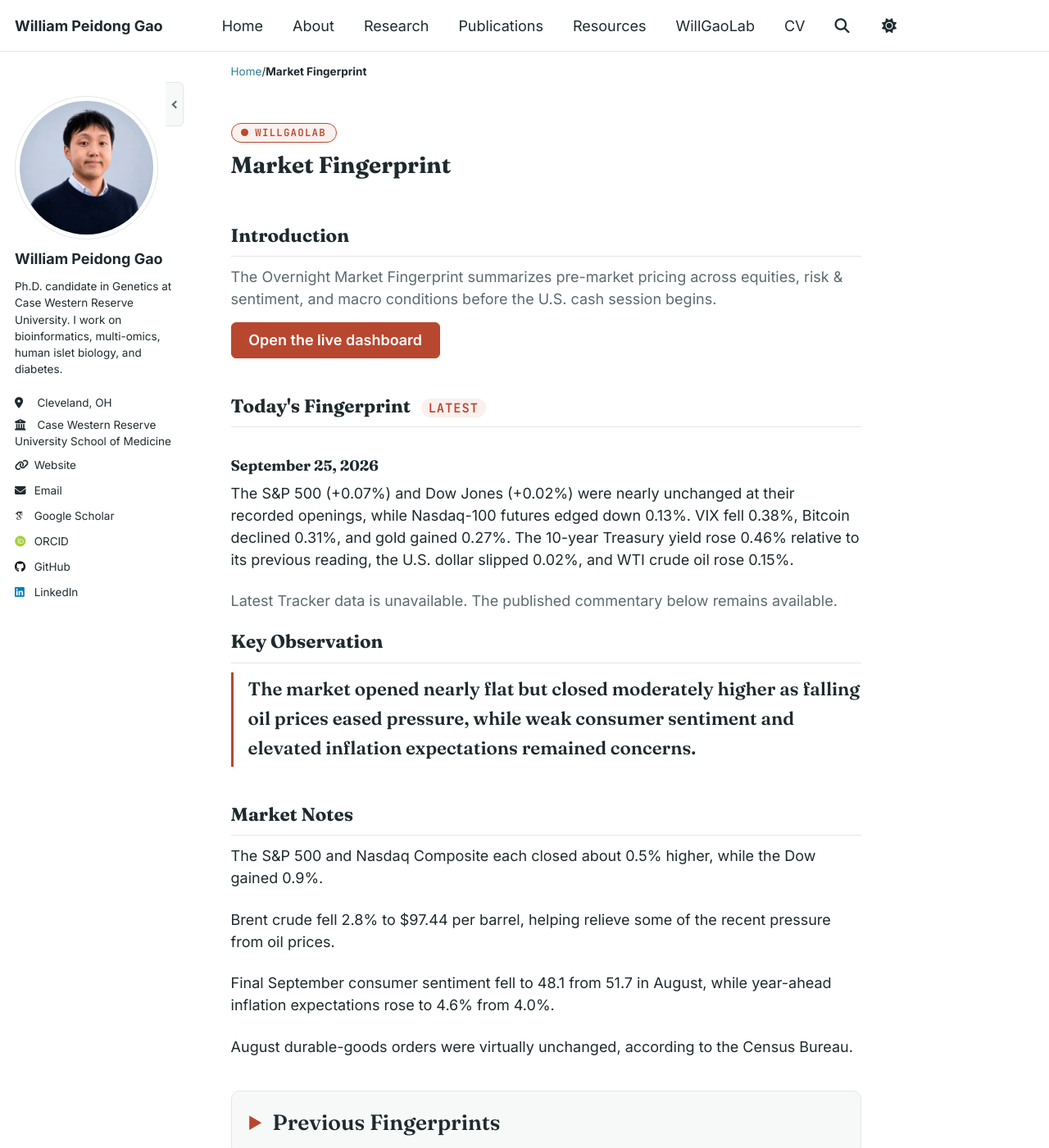
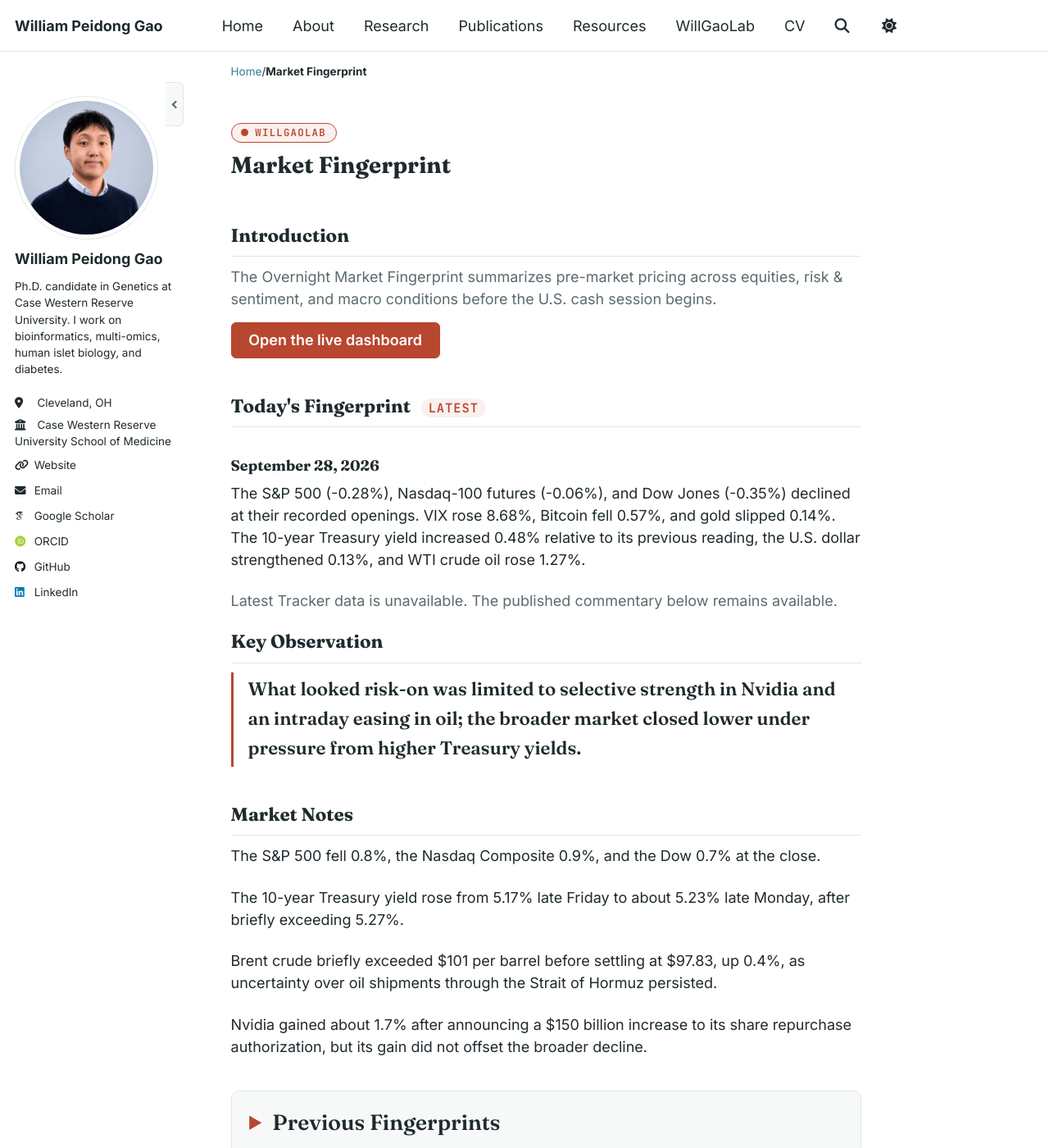
Before and after one commit to PeidongGao/WilliamGaoWeb, a Jekyll site: the page built from _pages/market-fingerprint.md, in a window 1280 px wide and 1400 px high. Shown: the whole window at 82% size. Built offline with Jekyll 4.4.1, drawn with Linux system fonts in a browser that asks for light colours; some web fonts are replaced.

Commit message:
Add September 28 market commentary

```diff
--- a/_data/market_commentary.yml
+++ b/_data/market_commentary.yml
@@ -1,3 +1,12 @@
+- date: "2026-09-28"
+  summary: "The S&P 500 (-0.28%), Nasdaq-100 futures (-0.06%), and Dow Jones (-0.35%) declined at their recorded openings. VIX rose 8.68%, Bitcoin fell 0.57%, and gold slipped 0.14%. The 10-year Treasury yield increased 0.48% relative to its previous reading, the U.S. dollar strengthened 0.13%, and WTI crude oil rose 1.27%."
+  key_observation: "What looked risk-on was limited to selective strength in Nvidia and an intraday easing in oil; the broader market closed lower under pressure from higher Treasury yields."
+  market_notes:
+    - "The S&P 500 fell 0.8%, the Nasdaq Composite 0.9%, and the Dow 0.7% at the close."
+    - "The 10-year Treasury yield rose from 5.17% late Friday to about 5.23% late Monday, after briefly exceeding 5.27%."
+    - "Brent crude briefly exceeded $101 per barrel before settling at $97.83, up 0.4%, as uncertainty over oil shipments through the Strait of Hormuz persisted."
+    - "Nvidia gained about 1.7% after announcing a $150 billion increase to its share repurchase authorization, but its gain did not offset the broader decline."
+
 - date: "2026-09-25"
   summary: "The S&P 500 (+0.07%) and Dow Jones (+0.02%) were nearly unchanged at their recorded openings, while Nasdaq-100 futures edged down 0.13%. VIX fell 0.38%, Bitcoin declined 0.31%, and gold gained 0.27%. The 10-year Treasury yield rose 0.46% relative to its previous reading, the U.S. dollar slipped 0.02%, and WTI crude oil rose 0.15%."
   key_observation: "The market opened nearly flat but closed moderately higher as falling oil prices eased pressure, while weak consumer sentiment and elevated inflation expectations remained concerns."
```
